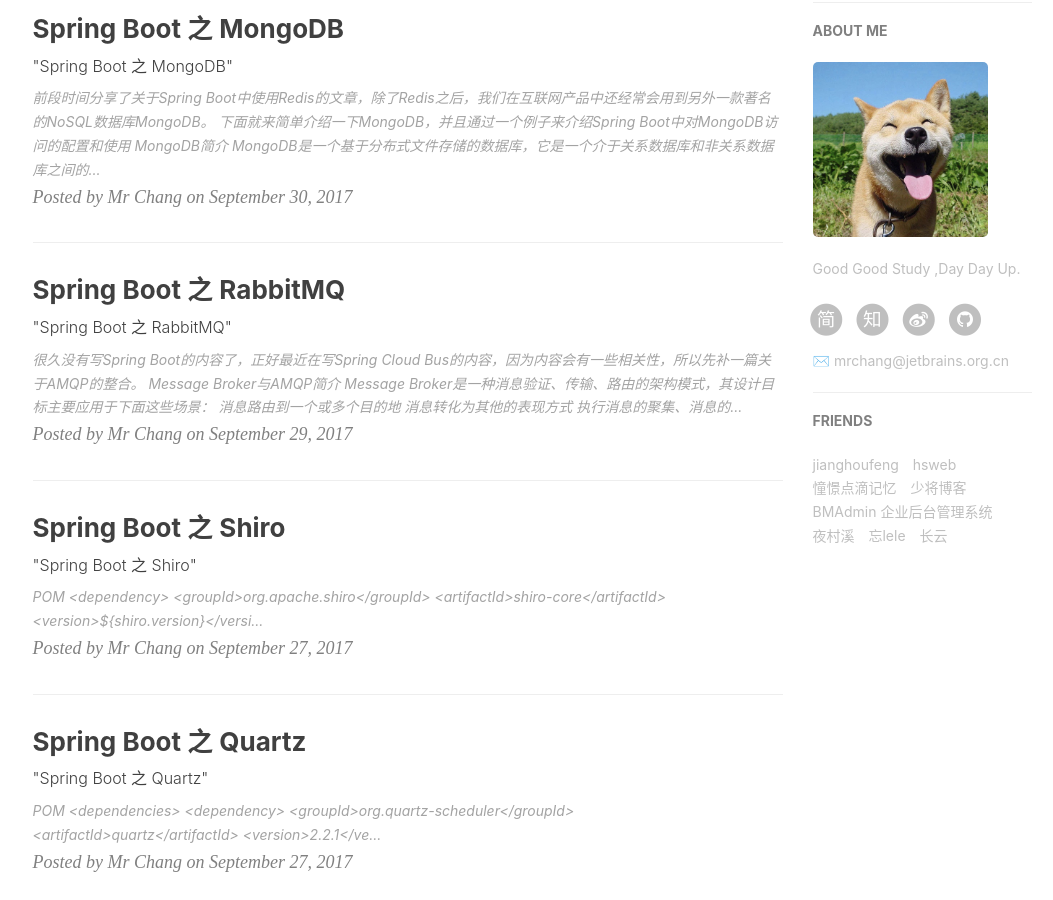
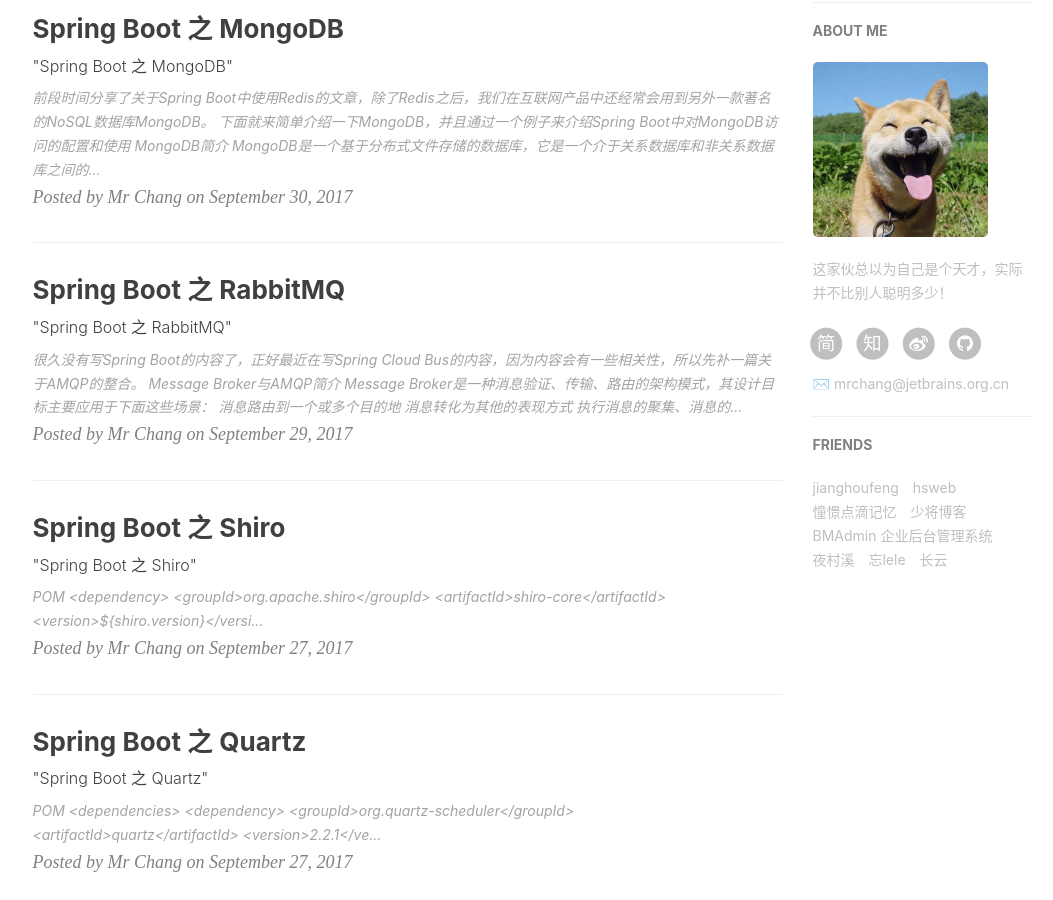
Before and after one commit to ncic-ict/changdaye.github.io, a Jekyll site: the page built from index.html, in a window 1280 px wide and 900 px high, scrolled down 456 px. Shown: the whole window, without its empty margins (135-1188 px from the left). Built offline with Jekyll 4.4.1, drawn with Linux system fonts in a browser that asks for light colours; nearby versions of some CDN libraries; the list of posts is cut into pages by our own code; comment, search, counter and statistics services are not loaded.

Commit message:
提交座右铭

```diff
--- a/_config.yml
+++ b/_config.yml
@@ -12,7 +12,7 @@
 
 # Sidebar settings
 sidebar: true                           # whether or not using Sidebar.
-sidebar-about-description: "Good Good Study ,Day Day Up."
+sidebar-about-description: "这家伙总以为自己是个天才，实际并不比别人聪明多少！"
 sidebar-avatar: /img/about-BY-gentle.jpg     # use absolute URL, seeing it's used in both `/` and `/about/`
 
 
```
